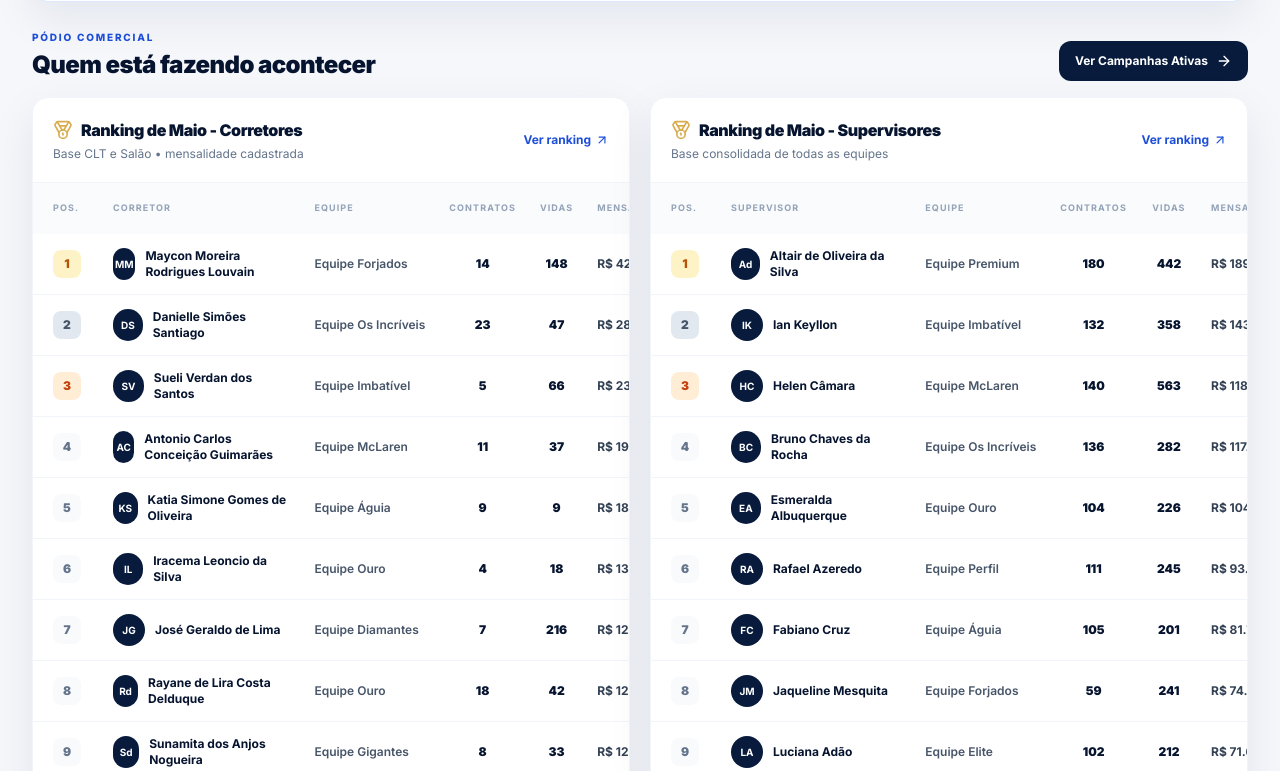
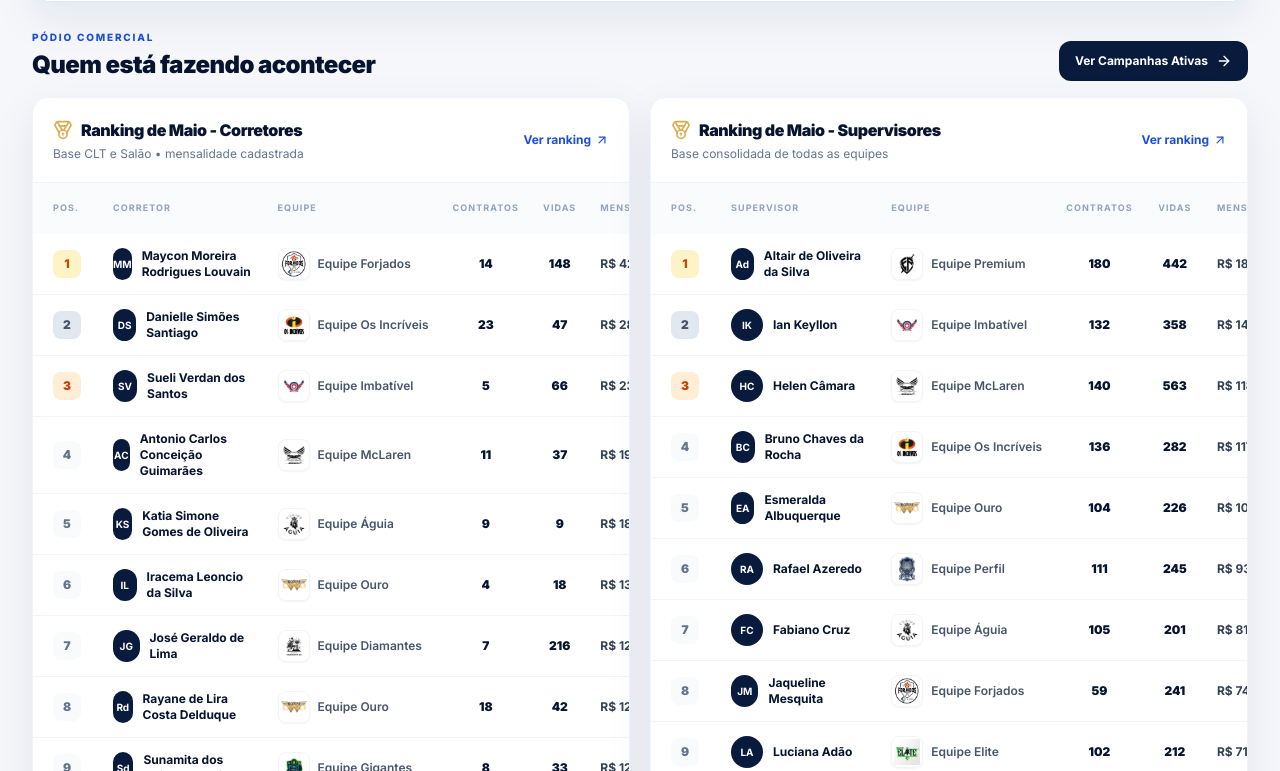
Before and after one commit to 0pportunist/dashboard-comercial-jc-luz, a React (Vite) app: page / in a window 1280 px wide. Shown: the part 789-1560 px from the top of the page. Built offline with nearby package versions, Linux system fonts and the light colour scheme.

Commit message:
Adiciona exibição de logos em todos os componentes de equipe

```diff
--- a/src/components/RankingTable.tsx
+++ b/src/components/RankingTable.tsx
@@ -1,5 +1,6 @@
 import { ArrowUpRight, Medal } from 'lucide-react'
 import type { RankingEntry } from '../types'
+import { getTeamLogo } from '../utils/getTeamLogo'
 
 interface RankingTableProps {
   title: string
@@ -65,7 +66,22 @@ export function RankingTable({ title, subtitle, data, type }: RankingTableProps)
                     <span className="font-bold text-navy-950">{entry.name}</span>
                   </div>
                 </td>
-                <td className="max-w-[150px] truncate px-3 py-3.5 font-semibold text-slate-600">{entry.team ?? entry.operator}</td>
+                <td className="max-w-[190px] px-3 py-3.5 font-semibold text-slate-600">
+                  {entry.team ? (
+                    <div className="flex min-w-0 items-center gap-2">
+                      <span className="grid h-8 w-8 shrink-0 place-items-center overflow-hidden rounded-lg border border-slate-100 bg-white p-0.5 shadow-sm">
+                        <img
+                          src={getTeamLogo(entry.team)}
+                          alt={`Logo da ${entry.team}`}
+                          className="h-full w-full object-contain"
+                        />
+                      </span>
+                      <span className="truncate">{entry.team}</span>
+                    </div>
+                  ) : (
+                    <span className="truncate">{entry.operator}</span>
+                  )}
+                </td>
                 <td className="px-3 py-3.5 text-center font-black text-navy-950">{entry.sales}</td>
                 <td className="px-3 py-3.5 text-center font-black text-navy-950">{entry.lives?.toLocaleString('pt-BR') ?? '—'}</td>
                 <td className="px-3 py-3.5 font-bold text-slate-700">{currency.format(entry.value)}</td>
--- a/src/components/TeamsSection.tsx
+++ b/src/components/TeamsSection.tsx
@@ -10,6 +10,7 @@ import {
 } from 'lucide-react'
 import { salesTeams } from '../data/teams'
 import type { SalesDepartment } from '../types'
+import { getTeamLogo } from '../utils/getTeamLogo'
 
 const currency = new Intl.NumberFormat('pt-BR', {
   style: 'currency',
@@ -105,8 +106,12 @@ export function TeamsSection() {
             <article key={team.id} className="overflow-hidden rounded-2xl border border-slate-100 bg-white shadow-card">
               <div className="flex items-start justify-between gap-3 border-b border-slate-100 p-5">
                 <div className="flex min-w-0 items-center gap-3">
-                  <div className="grid h-11 w-11 shrink-0 place-items-center rounded-xl bg-navy-900 font-black text-limebrand">
-                    {team.name.replace('Equipe ', '').slice(0, 2).toUpperCase()}
+                  <div className="grid h-12 w-12 shrink-0 place-items-center overflow-hidden rounded-xl border border-slate-100 bg-white p-1 shadow-sm">
+                    <img
+                      src={team.logo ?? getTeamLogo(team.name)}
+                      alt={`Logo da ${team.name}`}
+                      className="h-full w-full object-contain"
+                    />
                   </div>
                   <div className="min-w-0">
                     <h3 className="truncate font-black text-navy-950">{team.name}</h3>
```
